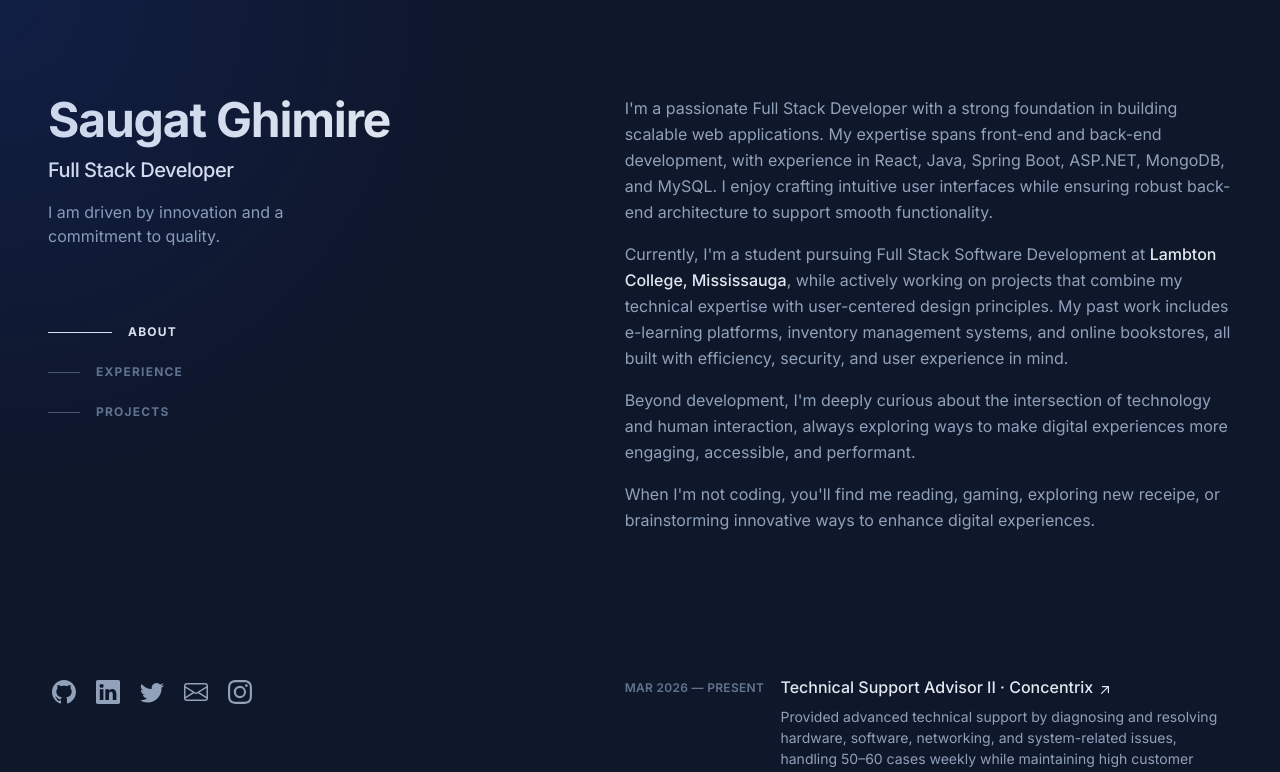
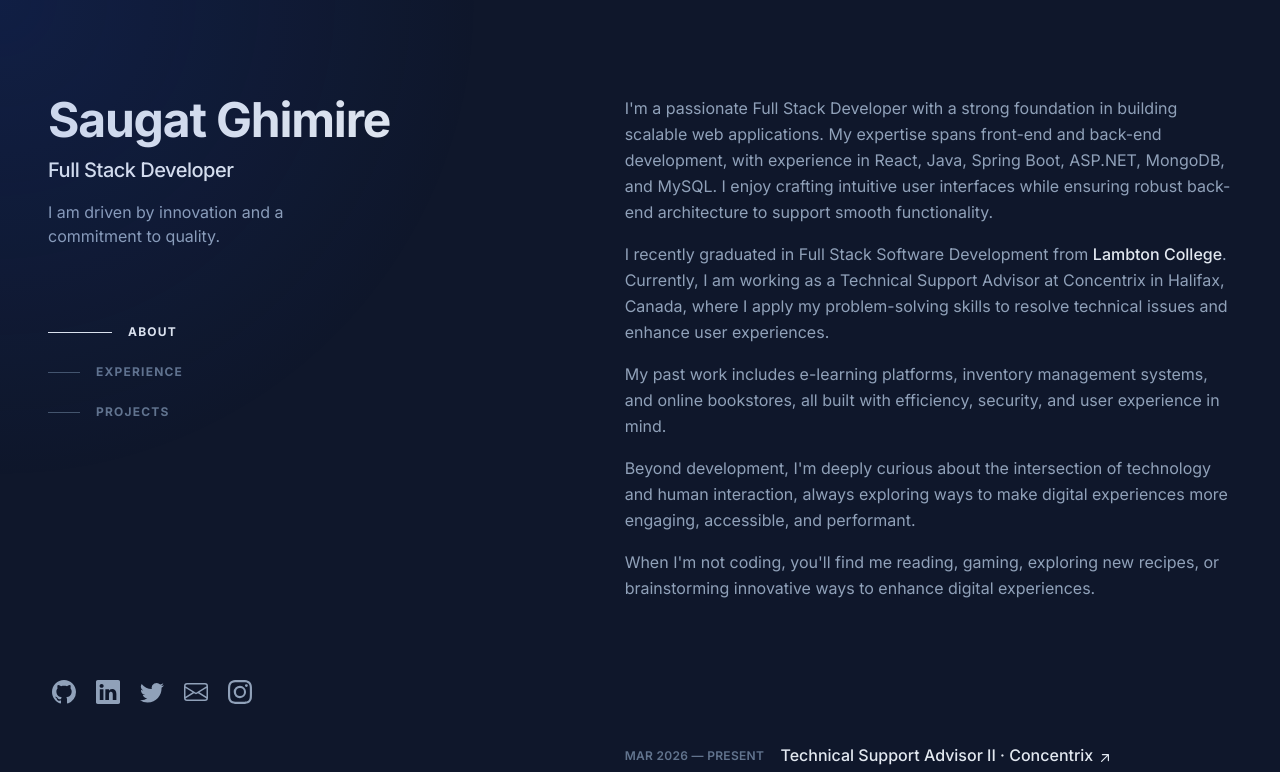
Before and after one commit to SaugatGhimire07/portfolio, a React (Vite) app: page / in a window 1280 px wide. Shown: the top 772 px of the page. Built offline with nearby package versions, Linux system fonts and the light colour scheme.

Commit message:
update AboutSection to reflect recent graduation and current role as Technical Support Advisor

```diff
--- a/src/components/AboutSection.jsx
+++ b/src/components/AboutSection.jsx
@@ -18,9 +18,9 @@ const AboutSection = () => {
           interfaces while ensuring robust back-end architecture to support
           smooth functionality.
         </p>
+
         <p className="mb-4">
-          Currently, I'm a student pursuing Full Stack Software Development at{" "}
-          {}
+          I recently graduated in Full Stack Software Development from{" "}
           <a
             className="font-medium text-slate-200 hover:text-teal-300 focus-visible:text-teal-300"
             href="https://www.lambtoncollege.ca/"
@@ -28,14 +28,19 @@ const AboutSection = () => {
             rel="noreferrer noopener"
             aria-label="Lambton College (opens in a new tab)"
           >
-            Lambton College, Mississauga
+            Lambton College
           </a>
-          , while actively working on projects that combine my technical
-          expertise with user-centered design principles. My past work includes
-          e-learning platforms, inventory management systems, and online
-          bookstores, all built with efficiency, security, and user experience
-          in mind.
+          . Currently, I am working as a Technical Support Advisor at Concentrix
+          in Halifax, Canada, where I apply my problem-solving skills to resolve
+          technical issues and enhance user experiences.
         </p>
+
+        <p className="mb-4">
+          My past work includes e-learning platforms, inventory management
+          systems, and online bookstores, all built with efficiency, security,
+          and user experience in mind.
+        </p>
+
         <p className="mb-4">
           Beyond development, I'm deeply curious about the intersection of
           technology and human interaction, always exploring ways to make
@@ -44,7 +49,7 @@ const AboutSection = () => {
 
         <p>
           When I'm not coding, you'll find me reading, gaming, exploring new
-          receipe, or brainstorming innovative ways to enhance digital
+          recipes, or brainstorming innovative ways to enhance digital
           experiences.
         </p>
       </div>
```
